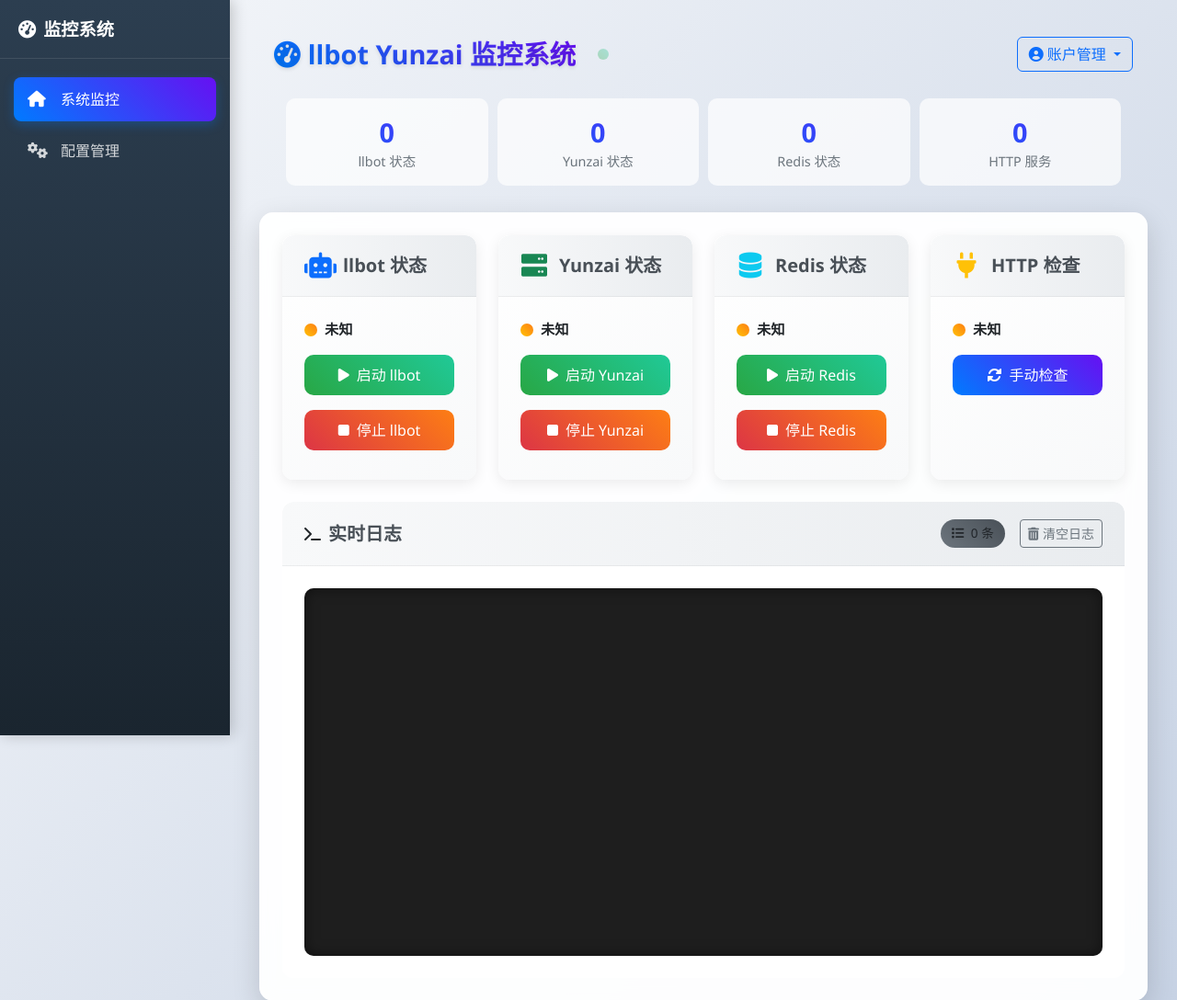
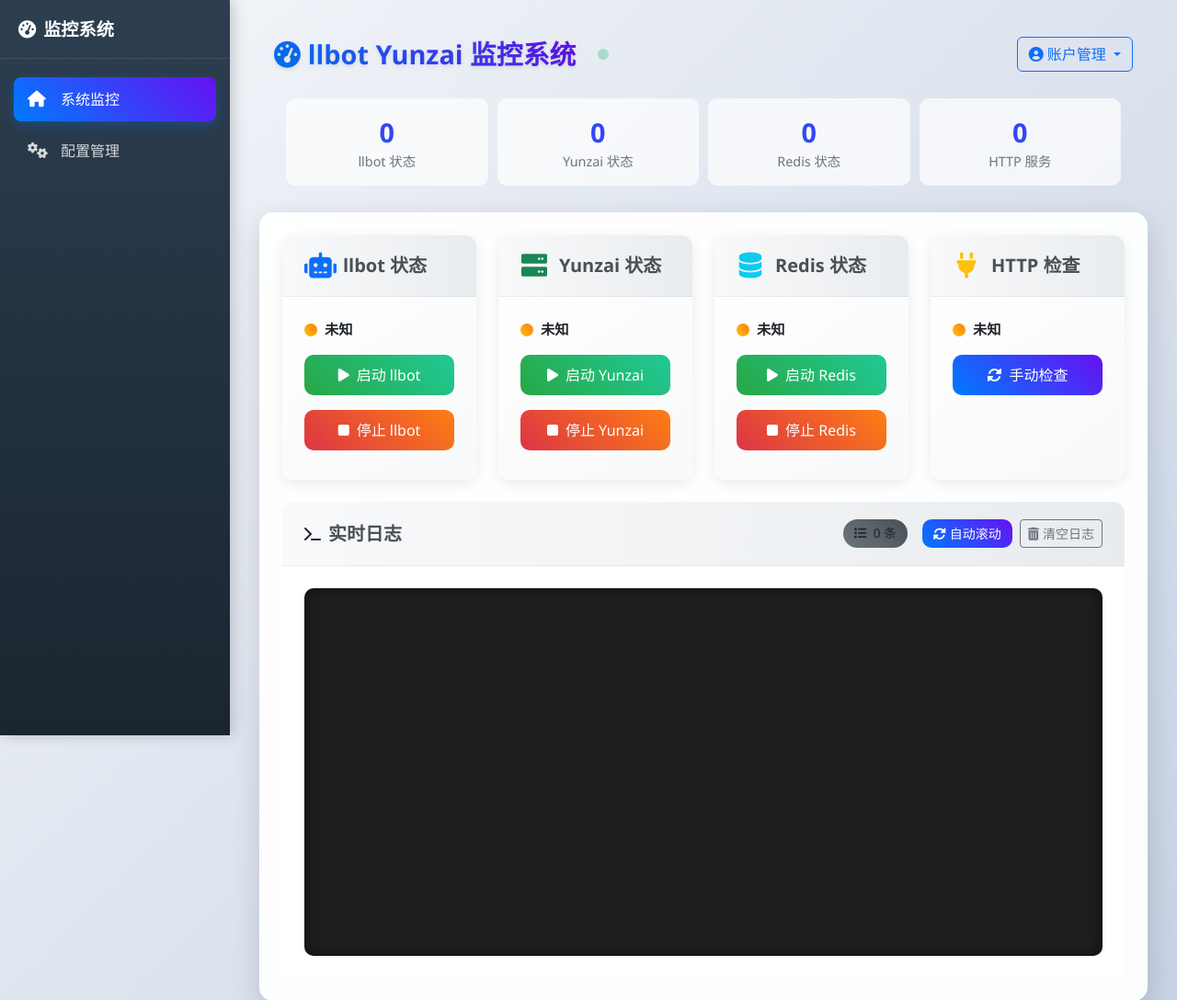
Before and after one commit to touchscale/one-click-start---yunzai-llbot, a Python web app: template webui/templates/dashboard.html in a window 1280 px wide. Shown: the top 1088 px of the page at 92% size. Run offline with Jinja, Linux system fonts and the light colour scheme; the template is opened without the code that fills it, so the values that code supplies are empty.

Commit message:
feat: 为日志区域添加自动滚动功能
- 添加自动滚动按钮，支持开启/关闭自动滚动
- 默认开启自动滚动，新日志自动滚动到底部
- 关闭自动滚动后可方便查看历史日志
- 按钮状态可视化：开启时为实心蓝色，关闭时为边框样式

```diff
--- a/webui/static/css/dashboard.css
+++ b/webui/static/css/dashboard.css
@@ -202,6 +202,34 @@
     font-weight: 500;
 }
 
+#auto-scroll-btn {
+    border-radius: 10px;
+    font-weight: 500;
+    transition: all 0.3s ease;
+    padding: 5px 12px;
+}
+
+#auto-scroll-btn.btn-primary {
+    background: linear-gradient(45deg, #007bff, #6610f2);
+    border: none;
+    color: white;
+}
+
+#auto-scroll-btn.btn-primary:hover {
+    background: linear-gradient(45deg, #0056b3, #520dc2);
+    transform: translateY(-2px);
+    box-shadow: 0 4px 12px rgba(0, 123, 255, 0.4);
+}
+
+#auto-scroll-btn.btn-outline-primary {
+    border: 1px solid #007bff;
+    color: #007bff;
+}
+
+#auto-scroll-btn.btn-outline-primary:hover {
+    background: rgba(0, 123, 255, 0.1);
+}
+
 .dropdown-menu {
     border-radius: 12px;
     box-shadow: 0 5px 20px rgba(0,0,0,0.15);
--- a/webui/static/js/dashboard.js
+++ b/webui/static/js/dashboard.js
@@ -172,8 +172,10 @@ function updateLogs() {
                     logsDiv.appendChild(logElement);
                 });
 
-                // 滚动到最新日志
-                logsDiv.scrollTop = logsDiv.scrollHeight;
+                // 根据自动滚动状态决定是否滚动到最新日志
+                if (autoScrollEnabled) {
+                    logsDiv.scrollTop = logsDiv.scrollHeight;
+                }
 
                 // 更新最后更新时间
                 document.getElementById('last-update').textContent = new Date().toLocaleString('zh-CN');
@@ -195,6 +197,25 @@ function clearLogs() {
     document.getElementById('log-count').textContent = '0';
     document.getElementById('last-update').textContent = '已清空';
     showAlert('日志已清空', 'info');
+}
+
+// 自动滚动状态
+let autoScrollEnabled = true;
+
+// 切换自动滚动
+function toggleAutoScroll() {
+    autoScrollEnabled = !autoScrollEnabled;
+    const btn = document.getElementById('auto-scroll-btn');
+
+    if (autoScrollEnabled) {
+        btn.classList.remove('btn-outline-primary');
+        btn.classList.add('btn-primary');
+        showAlert('自动滚动已开启', 'success');
+    } else {
+        btn.classList.remove('btn-primary');
+        btn.classList.add('btn-outline-primary');
+        showAlert('自动滚动已关闭', 'info');
+    }
 }
 
 // 控制进程（已移除确认框，点击立即执行）
@@ -407,6 +428,13 @@ document.addEventListener('DOMContentLoaded', function() {
     updateStatus();
     updateLogs();
 
+    // 初始化自动滚动按钮状态
+    const autoScrollBtn = document.getElementById('auto-scroll-btn');
+    if (autoScrollEnabled) {
+        autoScrollBtn.classList.remove('btn-outline-primary');
+        autoScrollBtn.classList.add('btn-primary');
+    }
+
     // 每5秒更新一次状态
     setInterval(updateStatus, 5000);
 
--- a/webui/templates/dashboard.html
+++ b/webui/templates/dashboard.html
@@ -183,6 +183,9 @@
                                 <i class="fas fa-list me-1"></i>
                                 <span id="log-count">0</span> 条
                             </span>
+                            <button class="btn btn-sm btn-outline-primary me-2" id="auto-scroll-btn" onclick="toggleAutoScroll()">
+                                <i class="fas fa-sync-alt me-1"></i>自动滚动
+                            </button>
                             <button class="btn btn-sm btn-outline-secondary" onclick="clearLogs()">
                                 <i class="fas fa-trash-alt me-1"></i>清空日志
                             </button>
```
